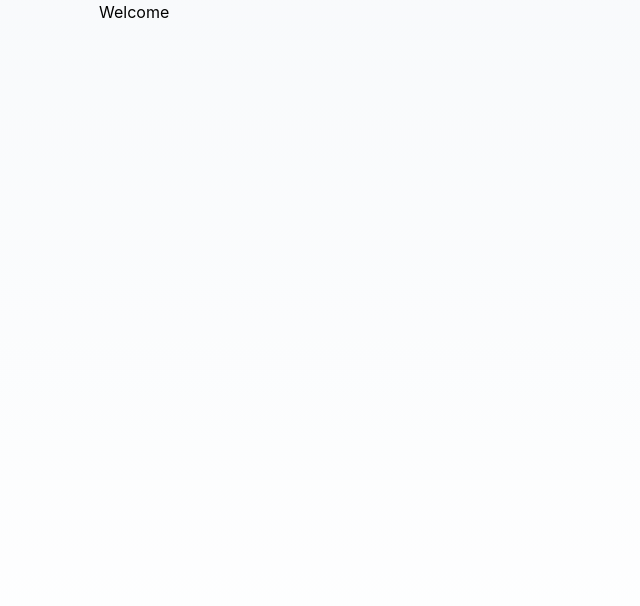
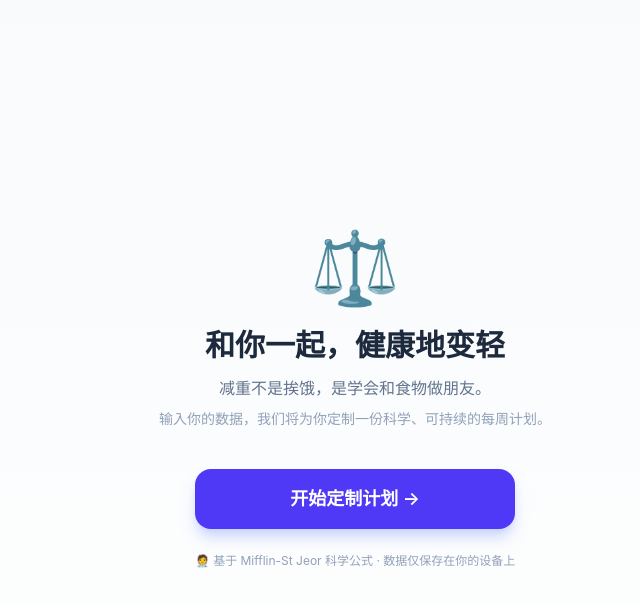
Before and after one commit to hancaijun/AI-weight-manager, a React (Vite) app: page / in a window 1280 px wide. Shown: the top 606 px of the page, without its empty margins (285-925 px from the left). Built offline with nearby package versions, Linux system fonts and the light colour scheme.

Commit message:
feat: add welcome page with animations

```diff
--- a/src/pages/WelcomePage.tsx
+++ b/src/pages/WelcomePage.tsx
@@ -1,3 +1,71 @@
+import { useNavigate } from 'react-router-dom'
+import { motion } from 'framer-motion'
+import { usePlanStore } from '../store/usePlanStore'
+
 export default function WelcomePage() {
-  return <div>Welcome</div>
+  const navigate = useNavigate()
+  const setStep = usePlanStore((s) => s.setStep)
+
+  const handleStart = () => {
+    setStep('input')
+    navigate('/input')
+  }
+
+  return (
+    <div className="min-h-screen flex flex-col items-center justify-center px-6 text-center">
+      <motion.div
+        initial={{ scale: 0, rotate: -10 }}
+        animate={{ scale: 1, rotate: 0 }}
+        transition={{ type: 'spring', duration: 0.8 }}
+        className="text-7xl mb-6"
+      >
+        ⚖️
+      </motion.div>
+
+      <motion.h1
+        initial={{ opacity: 0, y: 20 }}
+        animate={{ opacity: 1, y: 0 }}
+        transition={{ delay: 0.3, duration: 0.5 }}
+        className="text-3xl font-bold text-slate-800 mb-3"
+      >
+        和你一起，健康地变轻
+      </motion.h1>
+
+      <motion.p
+        initial={{ opacity: 0, y: 20 }}
+        animate={{ opacity: 1, y: 0 }}
+        transition={{ delay: 0.5, duration: 0.5 }}
+        className="text-slate-500 mb-2 leading-relaxed"
+      >
+        减重不是挨饿，是学会和食物做朋友。
+      </motion.p>
+      <motion.p
+        initial={{ opacity: 0 }}
+        animate={{ opacity: 1 }}
+        transition={{ delay: 0.7, duration: 0.5 }}
+        className="text-slate-400 text-sm mb-10"
+      >
+        输入你的数据，我们将为你定制一份科学、可持续的每周计划。
+      </motion.p>
+
+      <motion.button
+        initial={{ opacity: 0, y: 30 }}
+        animate={{ opacity: 1, y: 0 }}
+        transition={{ delay: 0.9, duration: 0.5 }}
+        onClick={handleStart}
+        className="w-full max-w-xs bg-indigo-600 text-white py-4 rounded-2xl text-lg font-semibold shadow-lg shadow-indigo-200 active:scale-95 transition-transform"
+      >
+        开始定制计划 →
+      </motion.button>
+
+      <motion.p
+        initial={{ opacity: 0 }}
+        animate={{ opacity: 1 }}
+        transition={{ delay: 1.2 }}
+        className="text-xs text-slate-400 mt-6"
+      >
+        🧑‍⚕️ 基于 Mifflin-St Jeor 科学公式 · 数据仅保存在你的设备上
+      </motion.p>
+    </div>
+  )
 }
```
Also changed, not shown: .omc/state/hud-stdin-cache.json.
